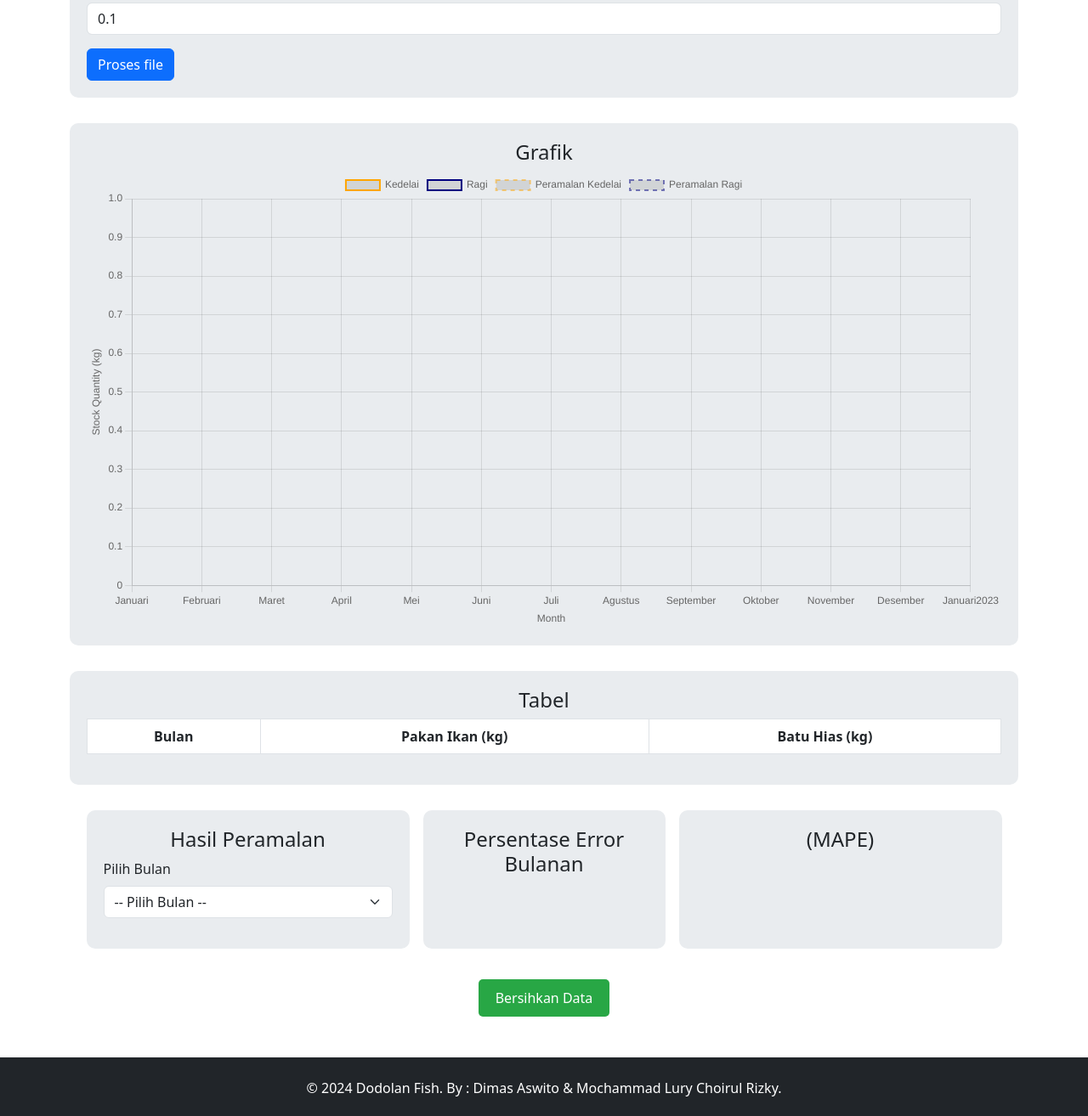
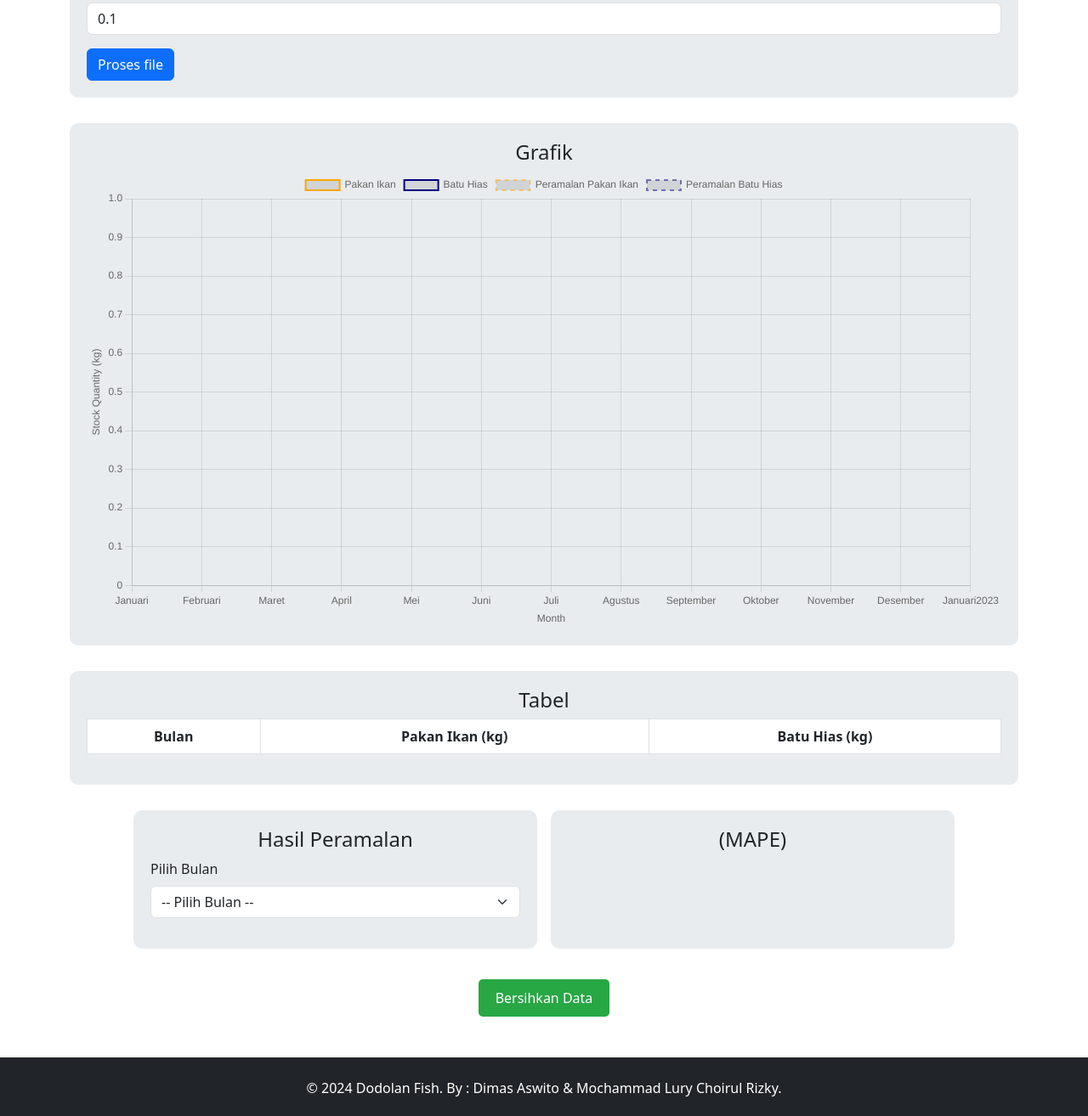
Before and after one commit to DimasAswito/Peramalan---Simple-Exponential-Smoothing, a plain HTML site: page index.html in a window 1280 px wide. Shown: the part 336-1650 px from the top of the page at 85% size. Drawn offline with nearby package versions, Linux system fonts and the light colour scheme.

Commit message:
change the Monthly MAPE is Gone

```diff
--- a/index.html
+++ b/index.html
@@ -97,7 +97,7 @@
     <!-- Output Section -->
     <div id="outputSection" class="row justify-content-center gap-3">
       <!-- Kotak 1: Hasil Peramalan -->
-      <div class="custom-card bg-body-secondary col-md-4 col-sm-12 mb-3">
+      <div class="custom-card bg-body-secondary col-md-5 col-sm-12 mb-3">
         <h4 class="text-center">Hasil Peramalan</h4>
         <div class="mb-3">
           <label for="monthSelect" class="form-label">Pilih Bulan</label>
@@ -110,13 +110,14 @@
       </div>
 
       <!-- Kotak 2: Persentase Error Bulanan -->
-      <div class="custom-card bg-body-secondary col-md-3 col-sm-12 mb-3">
+      <div class="custom-card bg-body-secondary col-md-3 col-sm-12 mb-3" style="display: none;">
         <h4 class="text-center">Persentase Error Bulanan</h4>
         <div id="errorOutput" class="text-center mt-5"></div>
-      </div>
+    </div>
+
 
       <!-- Kotak 3: MAPE -->
-      <div class="custom-card bg-body-secondary col-md-4 col-sm-12 mb-3">
+      <div class="custom-card bg-body-secondary col-md-5 col-sm-12 mb-3">
         <h4 class="text-center">(MAPE)</h4>
         <div id="outputmape" class="text-center mt-5"></div>
       </div>
--- a/script.js
+++ b/script.js
@@ -34,21 +34,21 @@ let chart;
                     ],
                     datasets: [
                         {
-                            label: 'Kedelai',
+                            label: 'Pakan Ikan',
                             data: Array(13).fill(null),
                             borderColor: 'rgba(255, 165, 0, 1)',
                             borderWidth: 2,
                             fill: false,
                         },
                         {
-                            label: 'Ragi',
+                            label: 'Batu Hias',
                             data: Array(13).fill(null),
                             borderColor: 'rgba(0, 0, 128, 1)',
                             borderWidth: 2,
                             fill: false,
                         },
                         {
-                            label: 'Peramalan Kedelai',
+                            label: 'Peramalan Pakan Ikan',
                             data: Array(13).fill(null),
                             borderColor: 'rgba(255, 165, 0, 0.5)',
                             borderWidth: 2,
@@ -56,7 +56,7 @@ let chart;
                             fill: false,
                         },
                         {
-                            label: 'Peramalan Ragi',
+                            label: 'Peramalan Batu Hias',
                             data: Array(13).fill(null),
                             borderColor: 'rgba(0, 0, 128, 0.5)',
                             borderWidth: 2,
@@ -256,7 +256,7 @@ let chart;
 
                 output.innerHTML = `
                     <p>Peramalan <strong>Pakan Ikan:</strong> ${forecastItem1[forecastIndex].toFixed(2)} kg</p>
-                    <p>Peramalan <strong>Batu Hias:</strong> ${forecastItem2[forecastIndex].toFixed(2)} gram</p>
+                    <p>Peramalan <strong>Batu Hias:</strong> ${forecastItem2[forecastIndex].toFixed(2)} Kg</p>
                 `;
                 errorOutput.innerHTML = `
                     <p><strong>Pakan Ikan</strong> Eror: ${monthlyerorItem1 !== null ? monthlyerorItem1.toFixed(2) : "N/A"}%</p>
```
